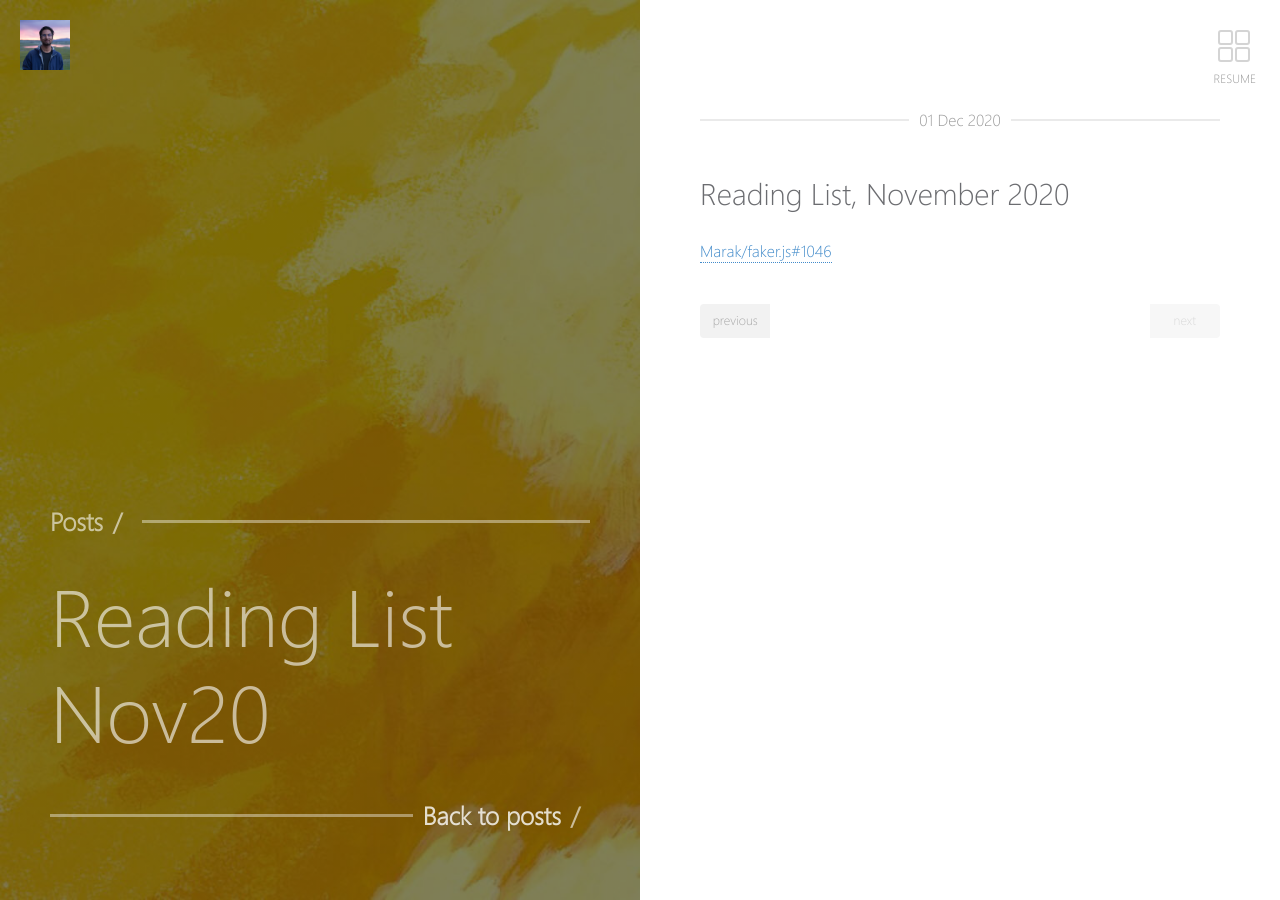
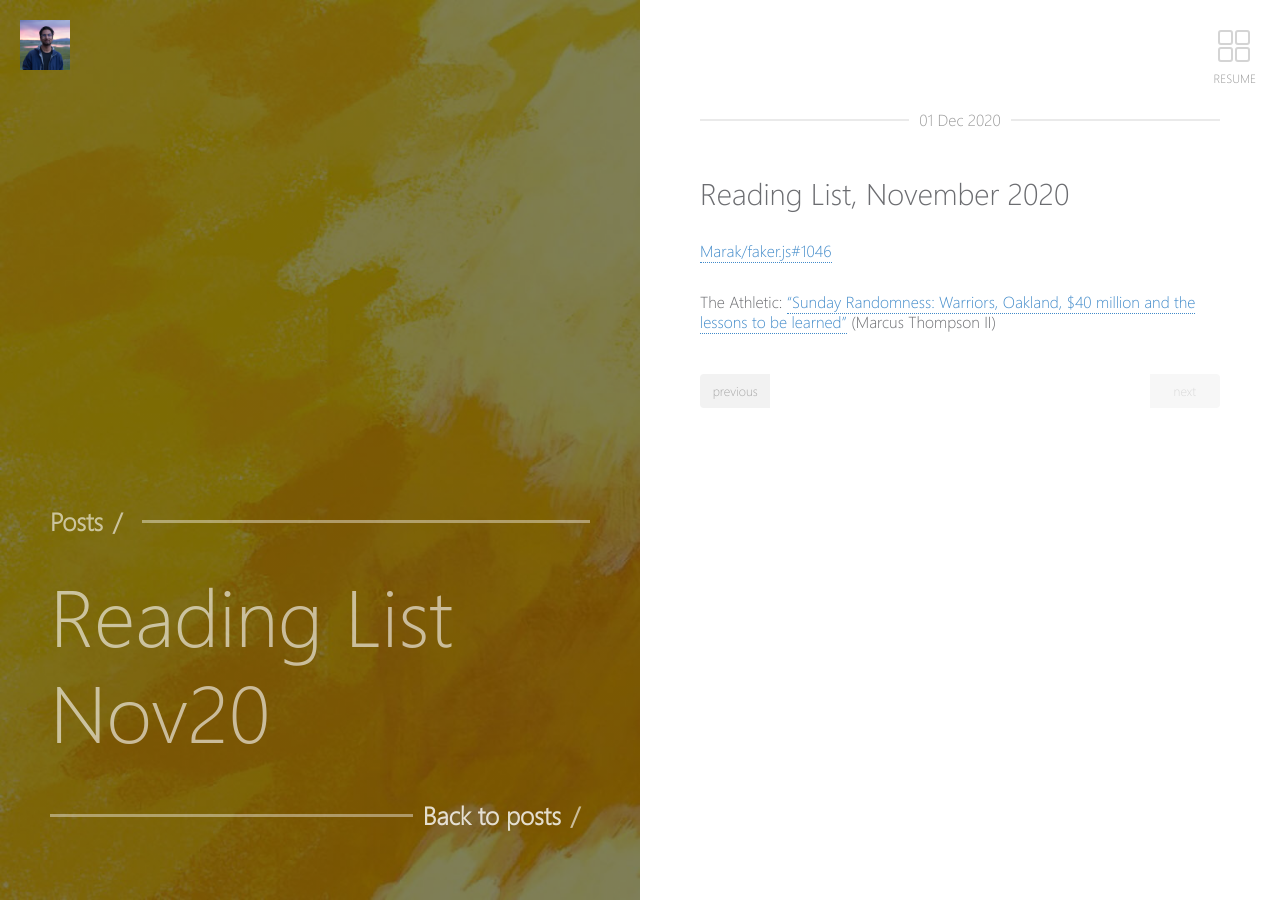
Before and after one commit to sumeet-bansal/sumeet-bansal.github.io, a Jekyll site: the page built from _posts/2020-12-01-reading-list-nov20.md, in a window 1280 px wide. Built offline with Jekyll 4.4.1, drawn with Linux system fonts in a browser that asks for light colours; our own code applies the rules of GitHub Pages for plain Markdown files.

Commit message:
Update 2020-12-01-reading-list-nov20.md

```diff
--- a/_posts/2020-12-01-reading-list-nov20.md
+++ b/_posts/2020-12-01-reading-list-nov20.md
@@ -1,3 +1,5 @@
 ## Reading List, November 2020
 
 #### [Marak/faker.js#1046](https://github.com/Marak/faker.js/issues/1046)
+
+#### *The Athletic*: ["Sunday Randomness: Warriors, Oakland, $40 million and the lessons to be learned"](https://theathletic.com/2184621/2020/11/08/sunday-randomness-warriors-oakland-40-million-and-the-lessons-to-be-learned/) (Marcus Thompson II)
```
